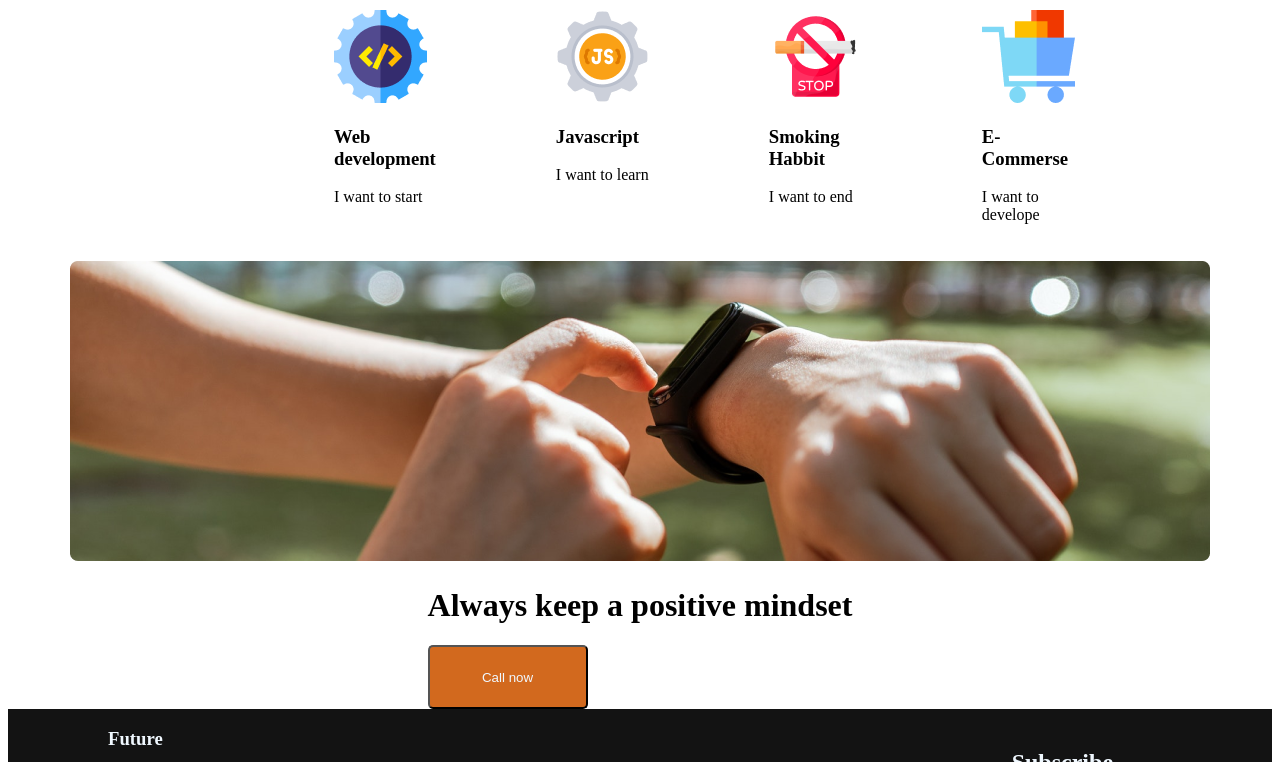
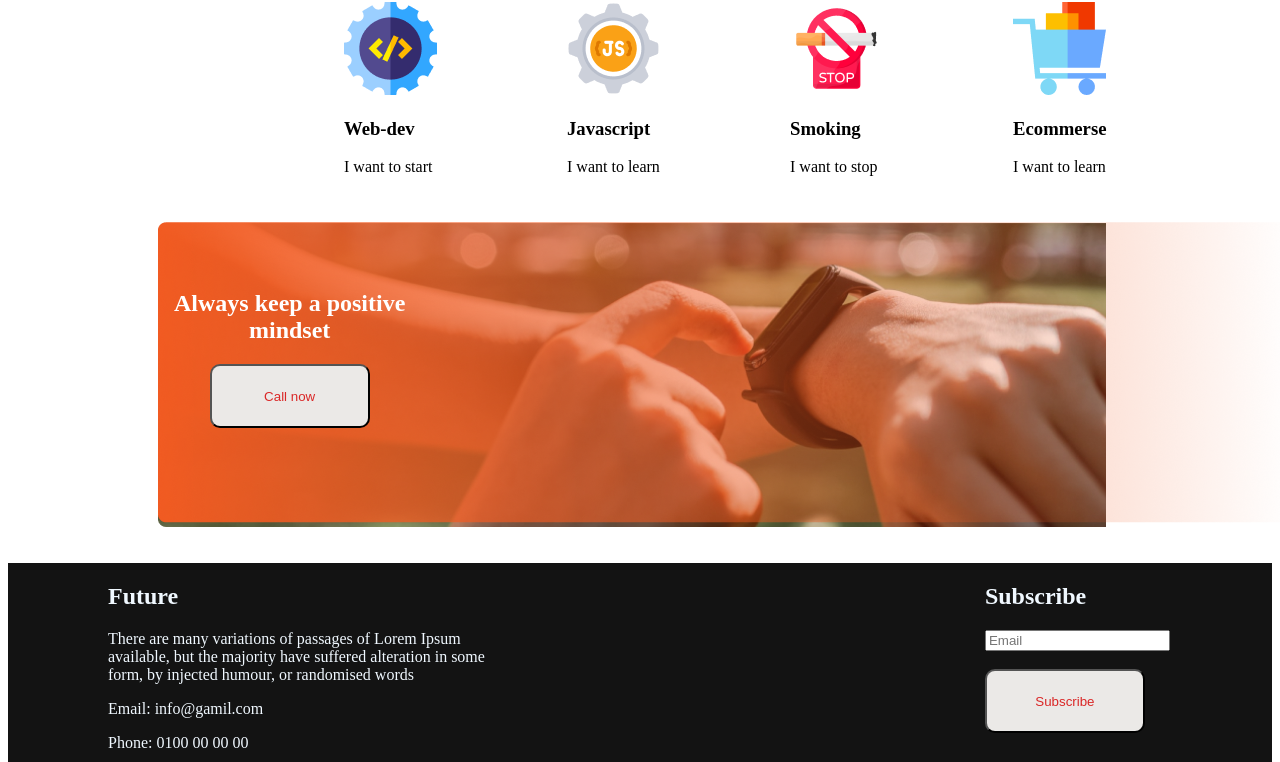
Before and after one commit to zahidul7/Assignment1, a plain HTML site: page index.html in a window 1280 px wide. Shown: the part 1648-2410 px from the top of the page. Drawn offline with Linux system fonts and the light colour scheme.

Commit message:
6th commit

```diff
--- a/index.html
+++ b/index.html
@@ -6,9 +6,12 @@
     <meta name="viewport" content="width=device-width, initial-scale=1.0">
     <title>Assignment1</title>
     <link rel="stylesheet" href="style.css">
+    <link rel="preconnect" href="https://fonts.googleapis.com">
+    <link rel="preconnect" href="https://fonts.gstatic.com" crossorigin>
+    <link href="https://fonts.googleapis.com/css2?family=Maven+Pro&display=swap" rel="stylesheet">
 </head>
 <body>
-    <!-- first banner  -->
+    <!-- first part  -->
     <section>
         <div class="banner">
         <img src="images/banner/banner1.png" alt="">
@@ -18,8 +21,8 @@
         <p>There are many variations of passages of Lorem Ipsum <br>available, but the majority have suffered alteration in <br> some form, by injected humour, or randomised words</p>
         <button class="btn">Contuct Us</button>
         </div>
-    </div> -->
-   <!-- second banner -->
+    </div>
+   <!-- second part -->
     </section>
    <div class="banner">
     <img src="images/person.png" alt="">
@@ -33,7 +36,7 @@
         <P> &#x2713; Contrary to popular simply.</P>
     </div>
    </div>
-   <!-- third banner  -->
+   <!-- third part  -->
    <div>
     <div>
         <h1 style="text-align: center;">My Plans</h1>
@@ -41,7 +44,7 @@
     <div class="icons">
        <div class="sub-icon">
          <img src="images/icons/web.png" alt="">
-        <h3>Web development</h3>
+        <h3>Web-dev</h3>
         <p>I want to start</p>
        </div>
 
@@ -52,37 +55,40 @@
        </div>
        <div class="sub-icon">
         <img src="images/icons/smoke.png" alt="">
-        <h3>Smoking Habbit</h3>
-        <p>I want to end</p>
+        <h3>Smoking </h3>
+        <p>I want to stop</p>
        </div>
        <div class="sub-icon">
         <img src="images/icons/ecom.png" alt="">
-        <h3>E-Commerse</h3>
-        <p>I want to develope</p>
+        <h3>Ecommerse</h3>
+        <p>I want to learn</p>
        </div>
 
     </div>
    </div>
-   <!-- fourth banner  -->
-   <div class="image-part">
-    <img src="images/watch.png" alt="" class="image">
-    <div>
-        <h1>
-            Always keep a positive mindset
-        </h1>
-        <button  class="btn">Call now</button>
-    </div>
-   </div>
+   <!-- fourth part  -->
+   <section>
+    <div class="image-part">
+        <img src="images/gradient2.png" alt="" class="image">
+        <div class="last-image-text">
+            <h1>
+                Always keep a positive <br>mindset
+            </h1>
+            <button  class="btn1">Call now</button>
+        </div>
+       </div>
+       <br><br>
+   </section>
 
-   <!-- footer part -->
+   <!-- final part-->
    <section class="footer-part">
     <div class="footer-part1">
-        <h3>Future</h3>
+        <h1>Future</h1>
         <p>There are many variations of passages of Lorem Ipsum <br> available, but the majority have suffered alteration in some <br> form, by injected humour, or randomised words</p>
         <p>Email: info@gamil.com</p>
         <p>Phone: 0100 00 00 00</p>
         <div>
-            <img src="images/icons/fb.png" alt=""><img src="images/icons/twitter.png" alt=""><img src="images/icons/youtube.png" alt="">
+            <img src="images/icons/fb.png" alt="">    <img src="images/icons/twitter.png" alt="">    <img src="images/icons/youtube.png" alt="">
         </div>
 
     </div>
@@ -90,7 +96,7 @@
         <h1>Subscribe</h1>
         <form class="form-part">
             <input type="email" name="" id="" placeholder="Email"> <br> <br>
-            <button>Subscribe</button>
+            <button class="btn1">Subscribe</button>
         </form>
 
     </div>
--- a/style.css
+++ b/style.css
@@ -1,16 +1,18 @@
-/* first header and banner  */
+/* first part */
+.main-css{
+    width: 100%;
+}
 .banner{
     display: flex;
     position: relative;
     text-align: center;
 
-
-
 }
 .header-text{
+    text-align: right;
     vertical-align: top;
-    align-items: right;
-    width: 525px;
+    padding-right: 40px;
+    width:100%;
     font-weight: 700;
     font-size: large;
     padding-top: 250px;
@@ -20,7 +22,7 @@
 }
 .btn{
     background-color: #d2691e;
-    color: aliceblue;
+    color: white;
     width: 160px;
     height: 64px;
     top: 578px;
@@ -30,51 +32,89 @@
 }
 /* second header and banner */
 .failures-text{
+    text-align: left;
     align-items:center;
     vertical-align: top;
     align-items: right;
     padding-left: 200px;
-    width: 525px;
+    width: 400px;
     padding-top: 200px;
 
 
 }
+/* third part start  */
 /* icon start  */
 
 .icons{
-    padding: 100px;
+    padding: 10px;
     display: flex;
     margin: auto;
     width: 50%;
     border: 3px ;
-    padding: 10px;
+
 
 }
 .sub-icon{
     margin: 10px;
+    padding: 10px;
     padding-right: 100px;
 }
 
+/* fourth part start  */
 /* image part  */
 .image-part{
-    justify-items: center;
+    position: relative;
+    text-align: center;
+    display: block;
+    margin-left: 150px;
+    margin-right: 60px;
+    width: 75%;
+    color: white;
+    background-image: url('images/watch.png');
+
+    background-size: cover;
+}
+.last-image-text{
+    padding-top: 40px;
+    position: absolute;
+    top: 8px;
+    left: 16px;
+
+}
+.btn1{
+    background-color: white;
+    color: #d2691e;
+
+    width: 160px;
+    height: 54px;
+    top: 408px;
+    border-radius: 5px;
+    left: 1210px;
 
 }
 
-/* footer part  */
+/* final part  */
 
 .footer-part{
     color: aliceblue;
     background-color: rgb(19, 19, 19);
-
     display: flex;
-    font-weight: 700;
 
 }
 .footer-part1{
     margin-left: 100px;
     margin-right: 500px;
 }
-.subscribe{
-    padding-top: 20px;
+
+.btn1{
+    background-color: #ebe9e7;
+    color: rgb(218, 39, 39);
+    width: 160px;
+    height: 64px;
+    top: 578px;
+    border-radius: 10px;
+    left: 1210px;
 }
+.form-part{
+    box-sizing: border-box;
+}
```
